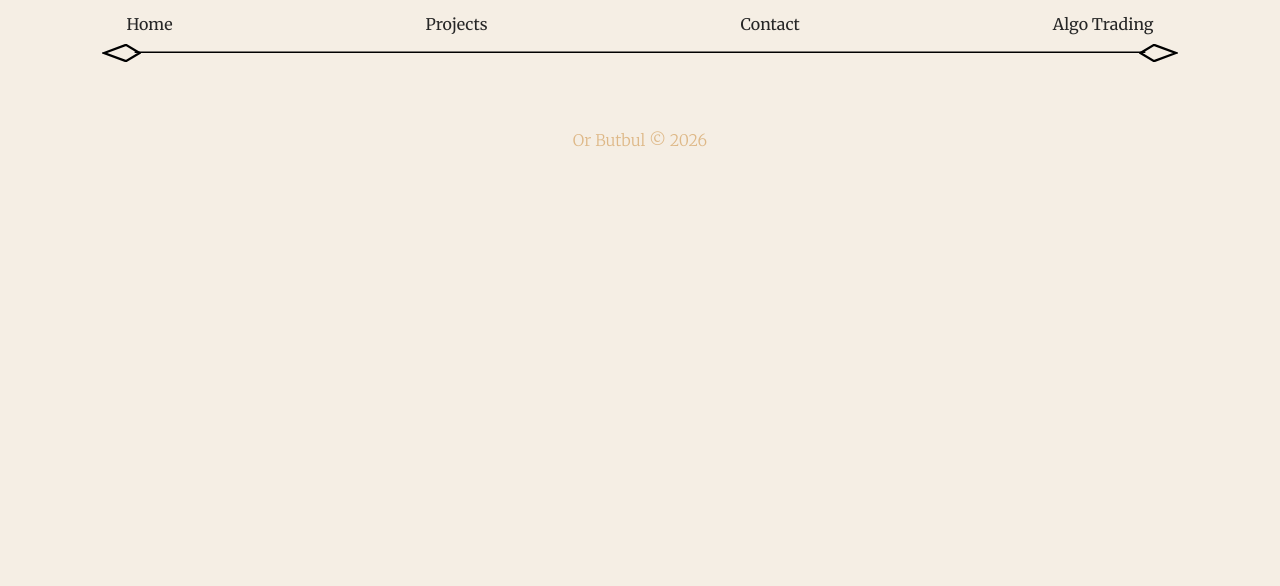
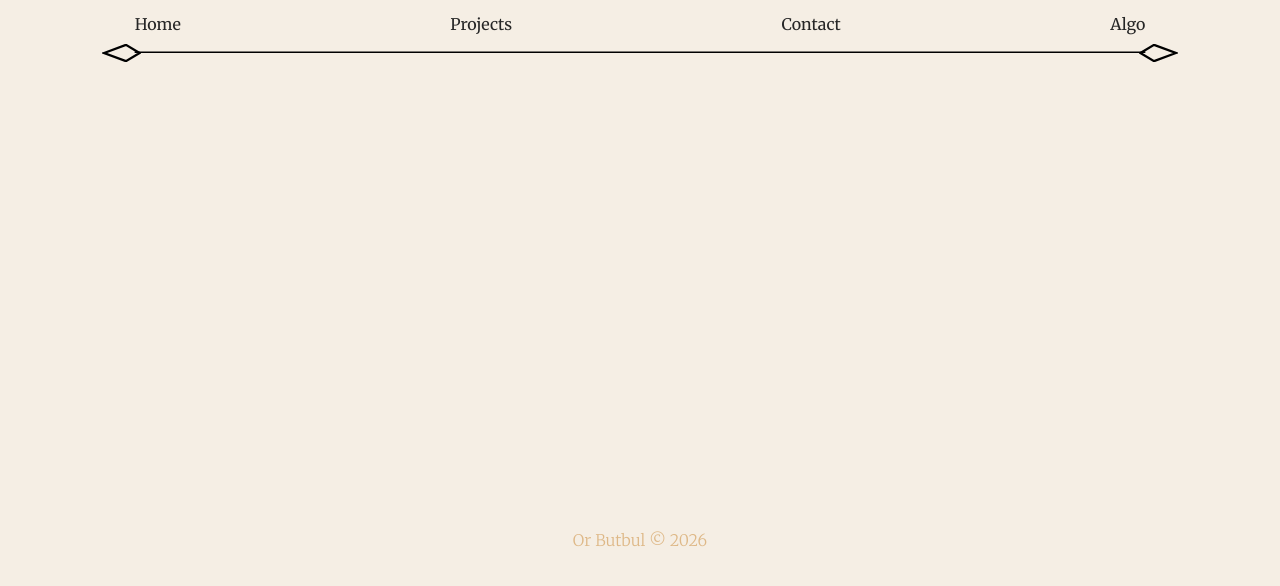
Before and after one commit to orbutbul/orbutbul-website, a React (Vite) app: page /algo in a window 1280 px wide. Shown: the top 586 px of the page. Built offline with nearby package versions, Linux system fonts and the light colour scheme.

Commit message:
Rename Algo Trading tab to Algo
Route changes from /algo-trading to /algo, nav label shortened to match.
Verified Home/Projects/Contact links still route back to the home page
correctly from the Algo page.

```diff
--- a/src/App.jsx
+++ b/src/App.jsx
@@ -4,7 +4,7 @@ import Hero from './components/Hero.jsx';
 import GemsSection from './components/GemsSection.jsx';
 import ContactSection from './components/ContactSection.jsx';
 import Footer from './components/Footer.jsx';
-import AlgoTradingPage from './pages/AlgoTradingPage.jsx';
+import AlgoPage from './pages/AlgoPage.jsx';
 
 function HomePage() {
   return (
@@ -24,7 +24,7 @@ function App() {
       <div className="container">
         <Routes>
           <Route path="/" element={<HomePage />} />
-          <Route path="/algo-trading" element={<AlgoTradingPage />} />
+          <Route path="/algo" element={<AlgoPage />} />
         </Routes>
         <div className="page-break" />
         <Footer />
--- a/src/components/NavBar.jsx
+++ b/src/components/NavBar.jsx
@@ -5,7 +5,7 @@ export default function NavBar() {
         <a href="/#home" className="nav-link">Home</a>
         <a href="/#gems-page" className="nav-link">Projects</a>
         <a href="/#contact" className="nav-link">Contact</a>
-        <a href="/algo-trading" className="nav-link">Algo Trading</a>
+        <a href="/algo" className="nav-link">Algo</a>
       </div>
       <div className="nav-bar-icon">
         <svg id="DiamondLeft" width="13" height="6" viewBox="0 0 13 6" fill="none" xmlns="http://www.w3.org/2000/svg">
--- /dev/null
+++ b/src/pages/AlgoPage.jsx
@@ -0,0 +1,3 @@
+export default function AlgoPage() {
+  return <section className="page algo" id="algo" />;
+}
--- a/src/pages/AlgoTradingPage.jsx
+++ /dev/null
@@ -1,3 +0,0 @@
-export default function AlgoTradingPage() {
-  return <section className="page algo-trading" id="algo-trading" />;
-}
--- a/src/styles/index.css
+++ b/src/styles/index.css
@@ -205,7 +205,7 @@ body {
 .page-break {
   height: 4vh;
 }
-.algo-trading {
+.algo {
   min-height: 50vh;
 }
 
```
